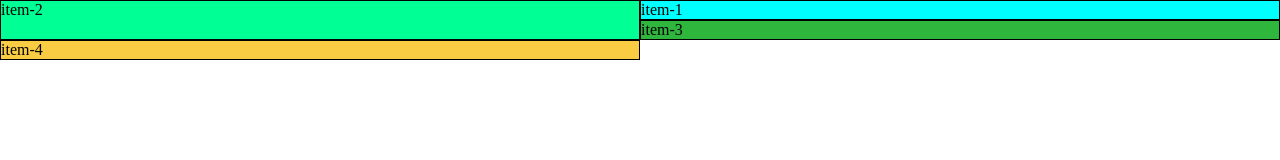
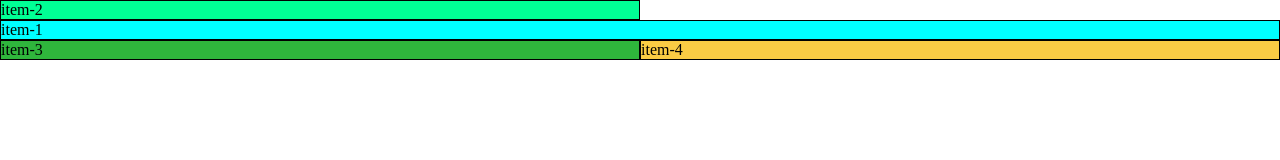
Before and after one commit to Nikhil-sajwan007/Grid_Practice, a plain HTML site: page index.html in a window 1280 px wide. Drawn offline with Linux system fonts and the light colour scheme.

Commit message:
new-commit

```diff
--- a/main.css
+++ b/main.css
@@ -28,8 +28,7 @@ body{
 .item-1{
 
     background-color: aqua;
-    /* grid-column-start: 1;
-    grid-column-end: 3; */
+   grid-column: 1/-1;
 }
 
 .item-2{
```
